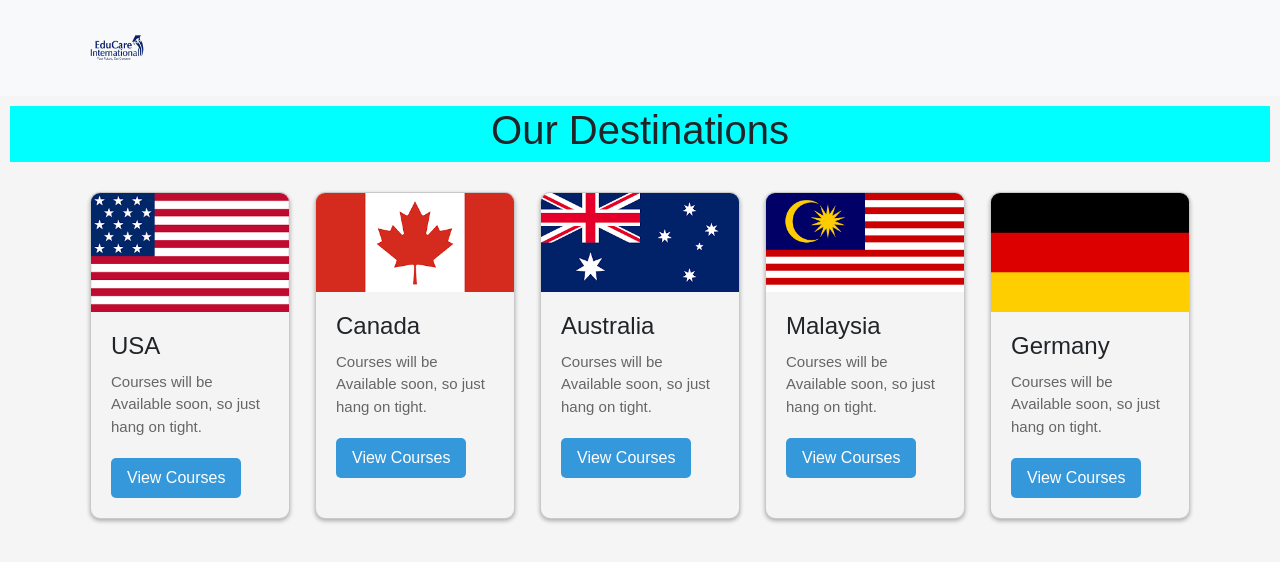
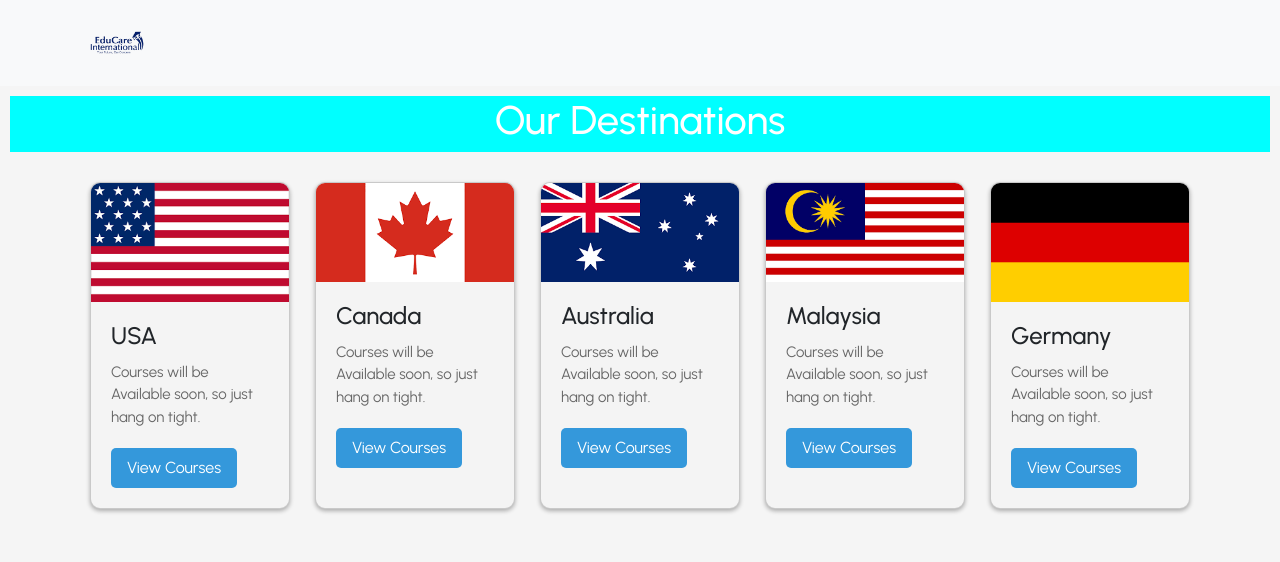
Before and after one commit to sameernjr/LMS, a Django app: page / in a window 1280 px wide. Shown: the top 562 px of the page. Run offline with Django 5.2, Linux system fonts and the light colour scheme.

Commit message:
Add Outfit Font

```diff
--- a/LMS/static/css/style.css
+++ b/LMS/static/css/style.css
@@ -1,8 +1,10 @@
+@import url('https://fonts.googleapis.com/css2?family=Outfit:wght@100..900&family=Urbanist:ital,wght@0,100..900;1,100..900&display=swap');
+
 * {
     margin: 0;
     padding: 0;
     box-sizing: border-box;
-    font-family: Arial, Helvetica, sans-serif;
+    font-family: "Urbanist", Helvetica, sans-serif;
 }
 
 /* Logo Styling */
@@ -13,7 +15,7 @@
 }
 
 .navbar-brand img {
-    max-height: 80px;
+    max-height: 70px;
     /* Adjust the height as needed */
 
     /* Optional: Add some padding around the image */
@@ -26,6 +28,7 @@
     justify-content: center;
     margin: 10px;
     background-color: aqua;
+    color: #fff;
 }
 
 /* Responsive Cards Styling  */
```
